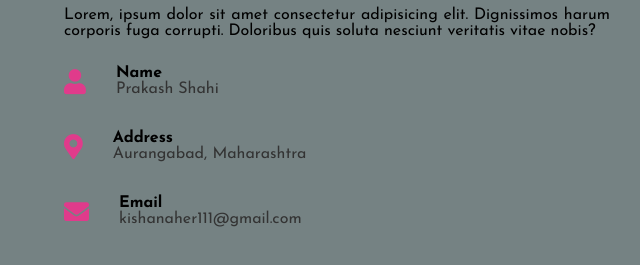
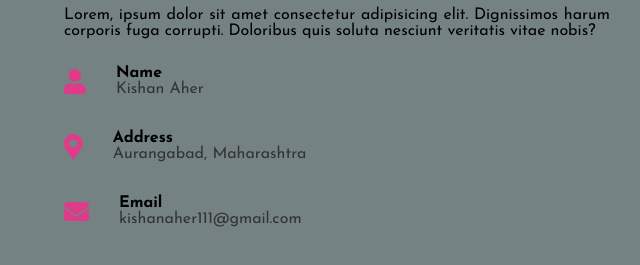
Before and after one commit to Ak-Krishna/OIBSIP, a plain HTML site: page TASK_02/index.html in a window 1280 px wide. Shown: the part 3053-3318 px from the top of the page, 0-640 px from the left. Drawn offline with Linux system fonts and the light colour scheme.

Commit message:
Update index.html

```diff
--- a/TASK_02/index.html
+++ b/TASK_02/index.html
@@ -178,7 +178,7 @@
 							<i class="fas fa-user"></i>
 							<div class="info">
 								<div class="head">Name</div>
-								<div class="sub-title">Prakash Shahi</div>
+								<div class="sub-title">Kishan Aher</div>
 							</div>
 						</div>
 						<div class="row">
```
